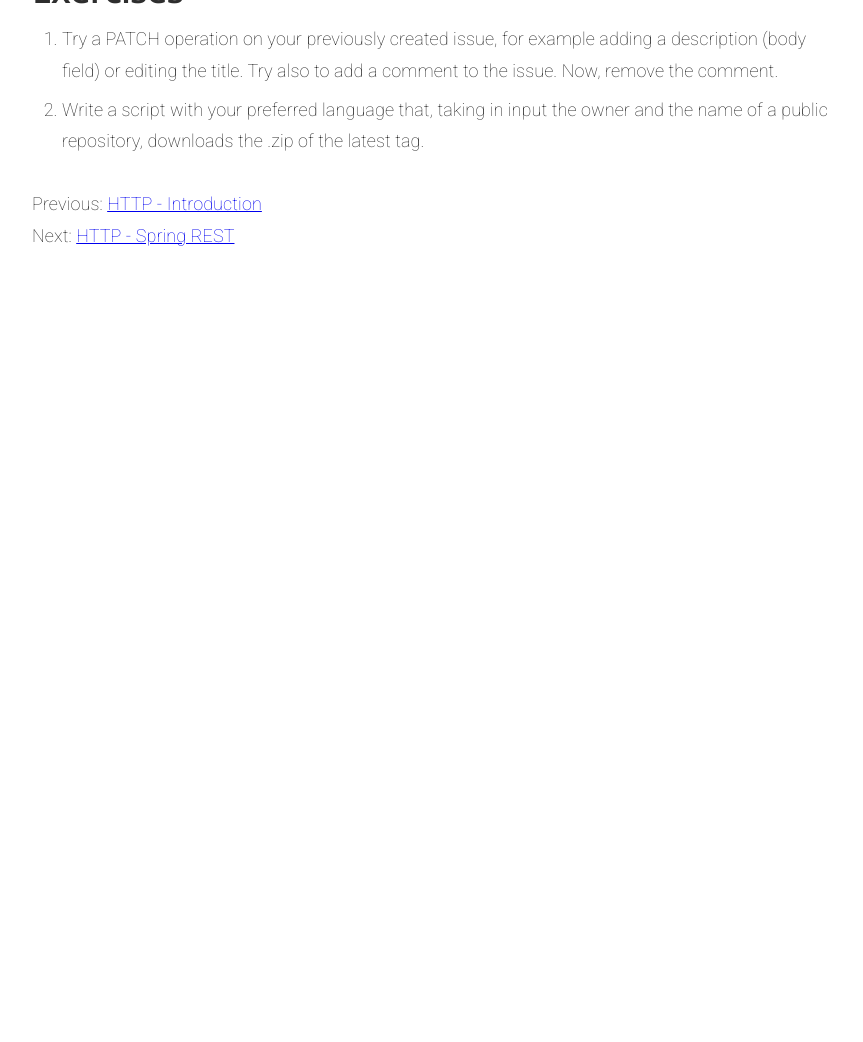
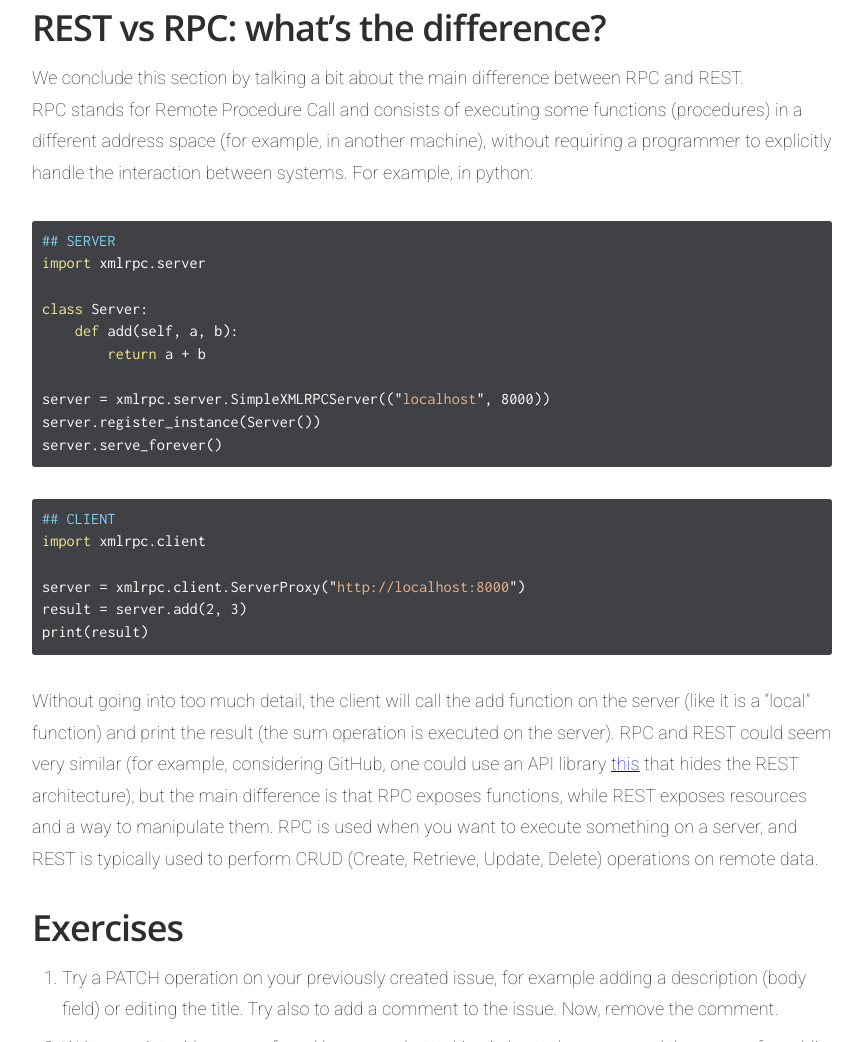
Before and after one commit to UniVE-SSV/SoftwareArchitecture, a Jekyll site: the page built from _docs/http/rest.md, in a window 1280 px wide and 1400 px high, scrolled down 10253 px, cut to the strip 358-1400 px from the top of the window. Shown: the whole strip, without its empty margins (358-1221 px from the left). Built offline with Jekyll 4.4.1, drawn with Linux system fonts in a browser that asks for light colours; before the commit the page ends 10883 px from its top, so only the background shows below that; some of the changed text lies outside the part shown.

Commit message:
Fxi rest

```diff
--- a/_docs/http/rest.md
+++ b/_docs/http/rest.md
@@ -192,7 +192,32 @@ Let's try to create an issue from the API. <a href="https://docs.github.com/en/r
 Status 201 (Created) means that our POST request was successful. We can see the created issue from GitHub:
 ![HTTP rest]({{ site.baseurl }}/images/http_rest_12.png)
 So that's all. This is how you interact with an API that relies on the REST style. We use URLs to access particular resources and we use HTTP methods to manipulate them. The main idea is that every resource is unique and addressed by a link.
+## REST vs RPC: what's the difference?
+We conclude this section by talking a bit about the main difference between RPC and REST.
+RPC stands for Remote Procedure Call and consists of executing some functions (procedures) in a different address space (for example, in another machine), without requiring a programmer to explicitly handle the interaction between systems. For example, in python:
+{% highlight python %}
+## SERVER
+import xmlrpc.server
 
+class Server:
+    def add(self, a, b):
+        return a + b
+
+server = xmlrpc.server.SimpleXMLRPCServer(("localhost", 8000))
+server.register_instance(Server())
+server.serve_forever()
+{% endhighlight %}
+
+{% highlight python %}
+## CLIENT
+import xmlrpc.client
+
+server = xmlrpc.client.ServerProxy("http://localhost:8000")
+result = server.add(2, 3)
+print(result)
+{% endhighlight %}
+Without going into too much detail, the client will call the add function on the server (like it is a "local" function) and print the result (the sum operation is executed on the server).
+RPC and REST could seem very similar (for example, considering GitHub, one could use an API library <a href="https://github.com/PyGithub/PyGithub">this</a> that hides the REST architecture), but the main difference is that RPC exposes functions, while REST exposes resources and a way to manipulate them. RPC is used when you want to execute something on a server, and REST is typically used to perform CRUD (Create, Retrieve, Update, Delete) operations on remote data.
 ## Exercises
 1. Try a PATCH operation on your previously created issue, for example adding a description (body field) or editing the title. Try also to add a comment to the issue. Now, remove the comment.
 1. Write a script with your preferred language that, taking in input the owner and the name of a public repository, downloads the .zip of the latest tag.
```
Also changed, not shown: other parts of _docs/http/rest.md (+2 -2 lines).
